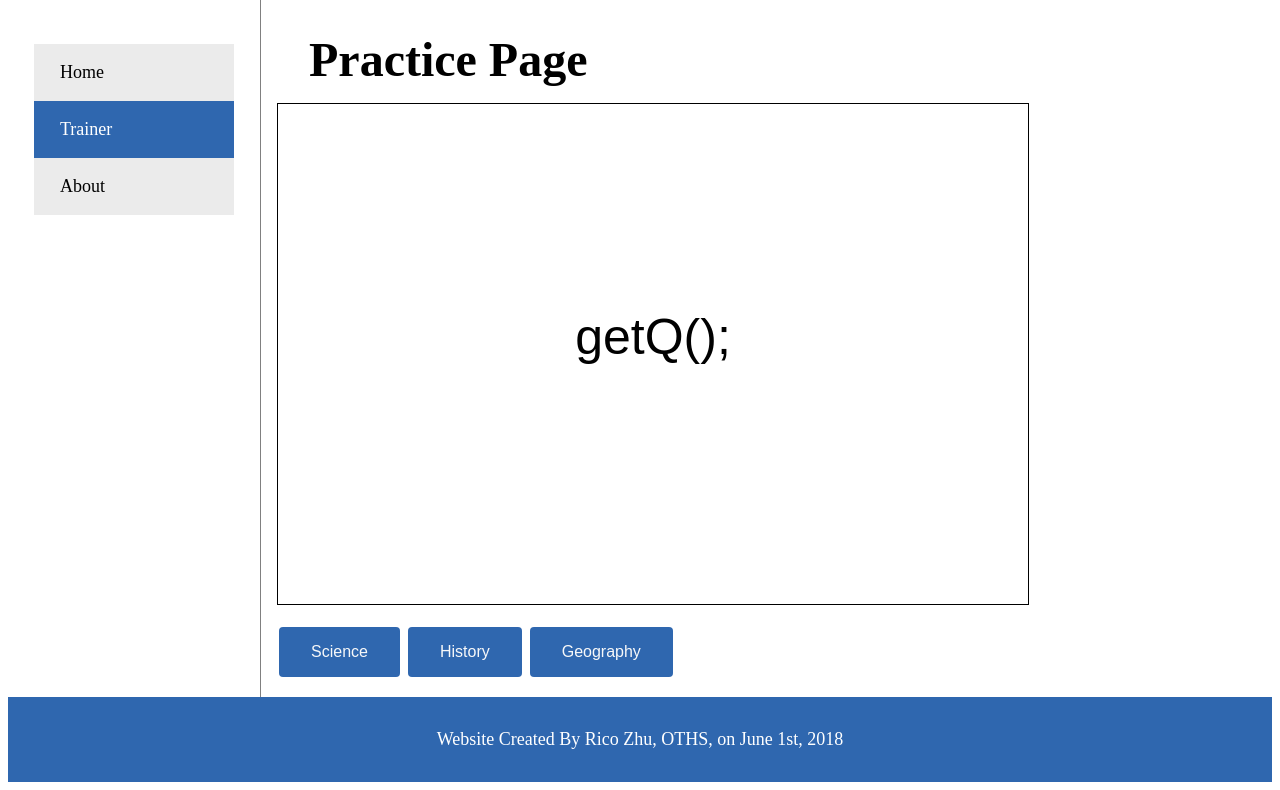
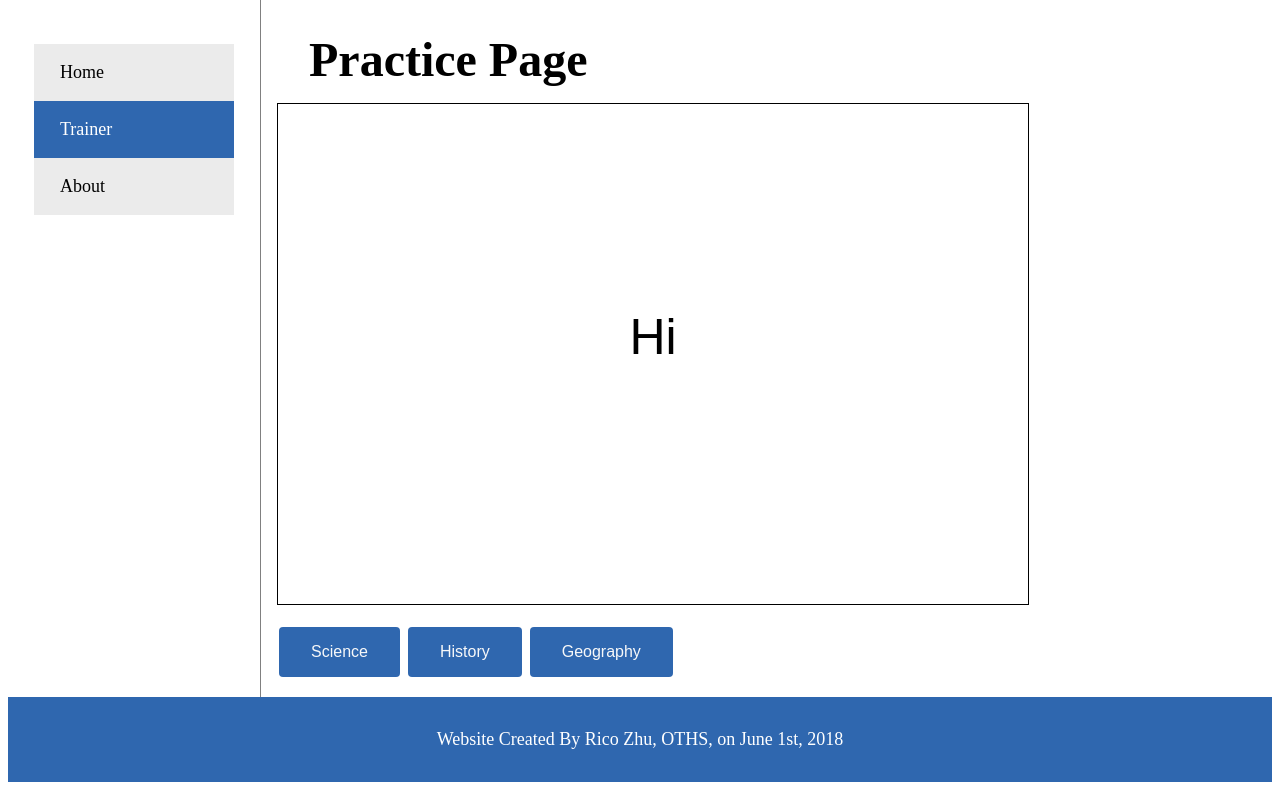
Before and after one commit to ricozhuthegreat/REACH-Site, a plain HTML site: page Trainer.html in a window 1280 px wide. Both pictures are taken after a click on the button "Science". Shown: the part 181-971 px from the top of the page. Drawn offline with Linux system fonts and the light colour scheme.

Commit message:
Improved Trainer
 - printQ() now calls getQ()
 - getQ() now returns a string

```diff
--- a/Trainer.html
+++ b/Trainer.html
@@ -62,7 +62,7 @@
 		</Style>
 		<Script>
 			function getQ() {
-
+				return "Hi";
 			}
 			function printQ() {
 				var canvas = document.getElementById('question');
@@ -70,7 +70,7 @@
 				ctx.font = "50px Arial";
 				ctx.fillStyle = "black";
 				ctx.textAlign = "center";
-				ctx.fillText("getQ();", canvas.width/2, canvas.height/2);
+				ctx.fillText(getQ(), canvas.width/2, canvas.height/2);
 			}
 		</Script>
 		<Title> School REACH Site </Title>
```
Also changed, not shown: 1 other file.
